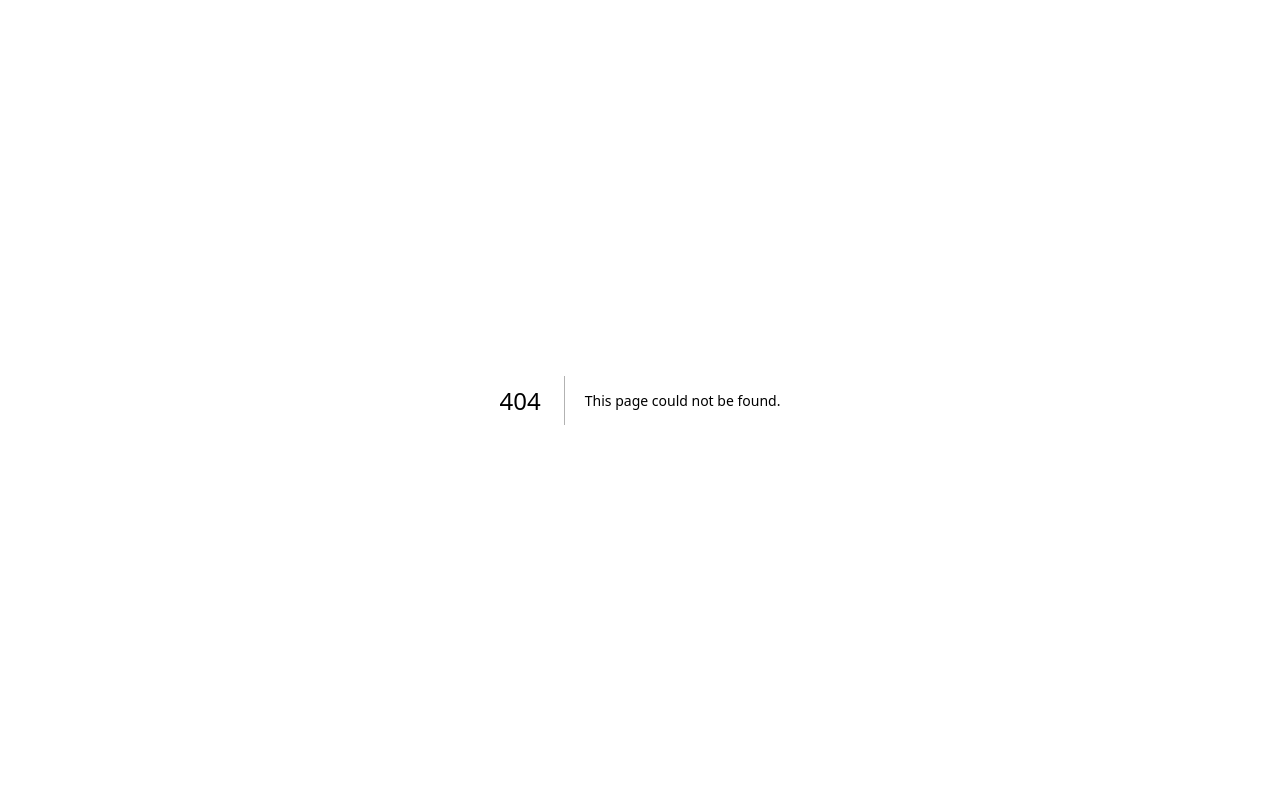
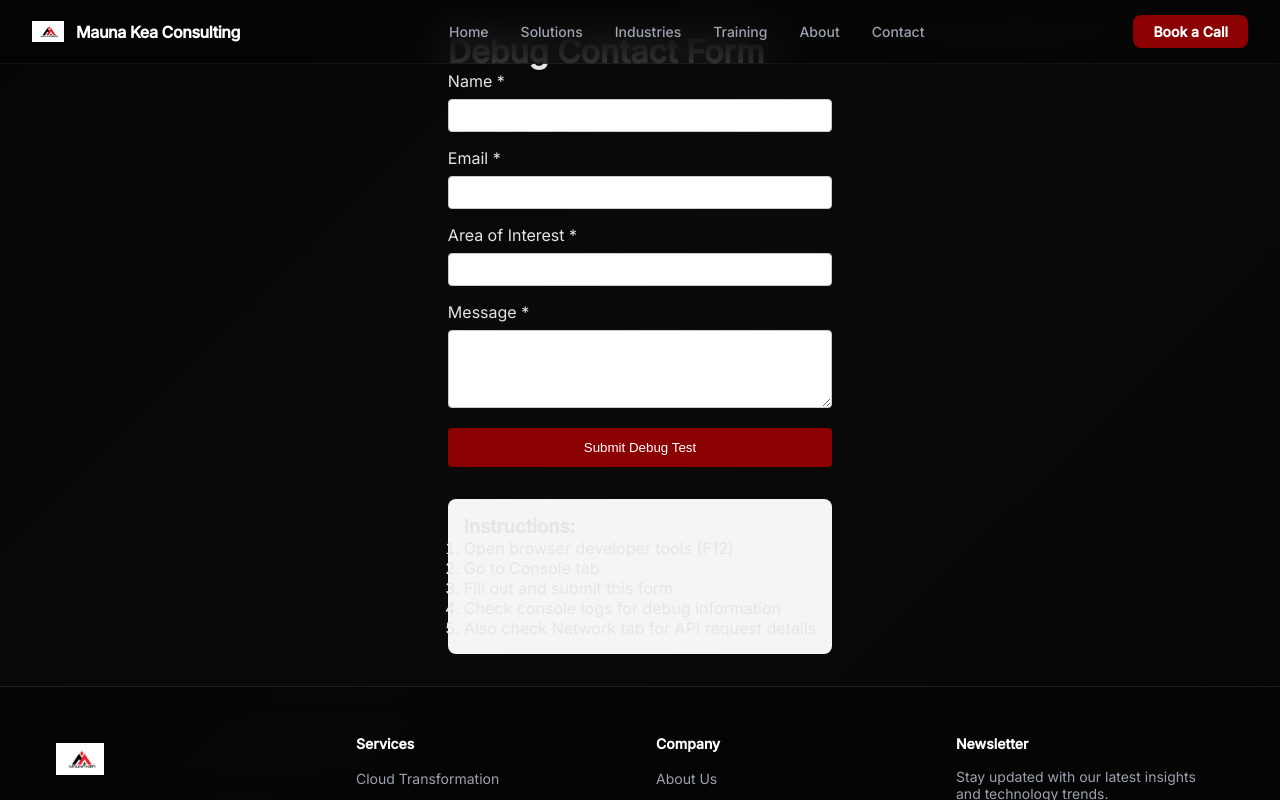
Before and after one commit to bright-nickson/MUANA-KEA, a Next.js app: page /debug-contact in a window 1280 px wide. Before the commit this address had no page. Built offline with nearby package versions, Linux system fonts and the light colour scheme.

Commit message:
Added some debug tools to identify the error of the contact form in production

```diff
--- /dev/null
+++ b/app/(marketing)/debug-contact/page.tsx
@@ -0,0 +1,161 @@
+"use client";
+
+import { FormEvent, useState, useRef } from "react";
+
+export default function DebugContactPage() {
+  const [submitting, setSubmitting] = useState(false);
+  const [success, setSuccess] = useState<string | null>(null);
+  const [error, setError] = useState<string | null>(null);
+  const formRef = useRef<HTMLFormElement>(null);
+
+  async function handleSubmit(event: FormEvent<HTMLFormElement>) {
+    event.preventDefault();
+    setError(null);
+    setSuccess(null);
+
+    const formData = new FormData(event.currentTarget);
+    const payload = {
+      name: String(formData.get("name") ?? "").trim(),
+      email: String(formData.get("email") ?? "").trim(),
+      areaOfInterest: String(formData.get("areaOfInterest") ?? "").trim(),
+      message: String(formData.get("message") ?? "").trim(),
+    };
+
+    console.log("DEBUG: Client payload:", payload);
+
+    try {
+      setSubmitting(true);
+
+      // Test with debug endpoint first
+      const response = await fetch("/api/debug-contact", {
+        method: "POST",
+        headers: {
+          "Content-Type": "application/json",
+        },
+        body: JSON.stringify(payload),
+      });
+
+      console.log("DEBUG: Response status:", response.status);
+      console.log("DEBUG: Response ok:", response.ok);
+
+      const json = await response.json();
+      console.log("DEBUG: Response JSON:", json);
+
+      if (!response.ok || !json.success) {
+        throw new Error(json.error || "Debug submission failed");
+      }
+
+      setSuccess("Debug test successful!");
+      if (formRef.current) {
+        formRef.current.reset();
+      }
+    } catch (err) {
+      console.error("DEBUG: Client error:", err);
+      setError(
+        err instanceof Error
+          ? err.message
+          : "Debug submission failed.",
+      );
+    } finally {
+      setSubmitting(false);
+    }
+  }
+
+  return (
+    <div style={{ padding: '2rem', maxWidth: '600px', margin: '0 auto' }}>
+      <h1>Debug Contact Form</h1>
+
+      {error && (
+        <div style={{
+          padding: '1rem',
+          backgroundColor: '#fee',
+          border: '1px solid #fcc',
+          borderRadius: '0.5rem',
+          marginBottom: '1rem'
+        }}>
+          <strong>Error:</strong> {error}
+        </div>
+      )}
+
+      {success && (
+        <div style={{
+          padding: '1rem',
+          backgroundColor: '#efe',
+          border: '1px solid #cfc',
+          borderRadius: '0.5rem',
+          marginBottom: '1rem'
+        }}>
+          <strong>Success:</strong> {success}
+        </div>
+      )}
+
+      <form ref={formRef} onSubmit={handleSubmit} style={{ display: 'flex', flexDirection: 'column', gap: '1rem' }}>
+        <div>
+          <label style={{ display: 'block', marginBottom: '0.5rem' }}>Name *</label>
+          <input
+            type="text"
+            name="name"
+            required
+            style={{ width: '100%', padding: '0.5rem', border: '1px solid #ccc', borderRadius: '0.25rem' }}
+          />
+        </div>
+
+        <div>
+          <label style={{ display: 'block', marginBottom: '0.5rem' }}>Email *</label>
+          <input
+            type="email"
+            name="email"
+            required
+            style={{ width: '100%', padding: '0.5rem', border: '1px solid #ccc', borderRadius: '0.25rem' }}
+          />
+        </div>
+
+        <div>
+          <label style={{ display: 'block', marginBottom: '0.5rem' }}>Area of Interest *</label>
+          <input
+            type="text"
+            name="areaOfInterest"
+            required
+            style={{ width: '100%', padding: '0.5rem', border: '1px solid #ccc', borderRadius: '0.25rem' }}
+          />
+        </div>
+
+        <div>
+          <label style={{ display: 'block', marginBottom: '0.5rem' }}>Message *</label>
+          <textarea
+            name="message"
+            required
+            rows={4}
+            style={{ width: '100%', padding: '0.5rem', border: '1px solid #ccc', borderRadius: '0.25rem' }}
+          />
+        </div>
+
+        <button
+          type="submit"
+          disabled={submitting}
+          style={{
+            padding: '0.75rem 1.5rem',
+            backgroundColor: submitting ? '#666' : '#8b0000',
+            color: 'white',
+            border: 'none',
+            borderRadius: '0.25rem',
+            cursor: submitting ? 'not-allowed' : 'pointer'
+          }}
+        >
+          {submitting ? 'Submitting...' : 'Submit Debug Test'}
+        </button>
+      </form>
+
+      <div style={{ marginTop: '2rem', padding: '1rem', backgroundColor: '#f5f5f5', borderRadius: '0.5rem' }}>
+        <h3>Instructions:</h3>
+        <ol>
+          <li>Open browser developer tools (F12)</li>
+          <li>Go to Console tab</li>
+          <li>Fill out and submit this form</li>
+          <li>Check console logs for debug information</li>
+          <li>Also check Network tab for API request details</li>
+        </ol>
+      </div>
+    </div>
+  );
+}
--- /dev/null
+++ b/app/api/debug-contact/route.ts
@@ -0,0 +1,22 @@
+import { NextResponse } from "next/server";
+
+export async function POST(request: Request) {
+  try {
+    console.log("DEBUG: Contact API called");
+
+    const body = await request.json();
+    console.log("DEBUG: Request body:", body);
+
+    return NextResponse.json({
+      success: true,
+      message: "Debug endpoint working",
+      received: body
+    });
+  } catch (error) {
+    console.error("DEBUG: Error in debug endpoint:", error);
+    return NextResponse.json(
+      { success: false, error: "Debug endpoint error" },
+      { status: 500 }
+    );
+  }
+}
```
